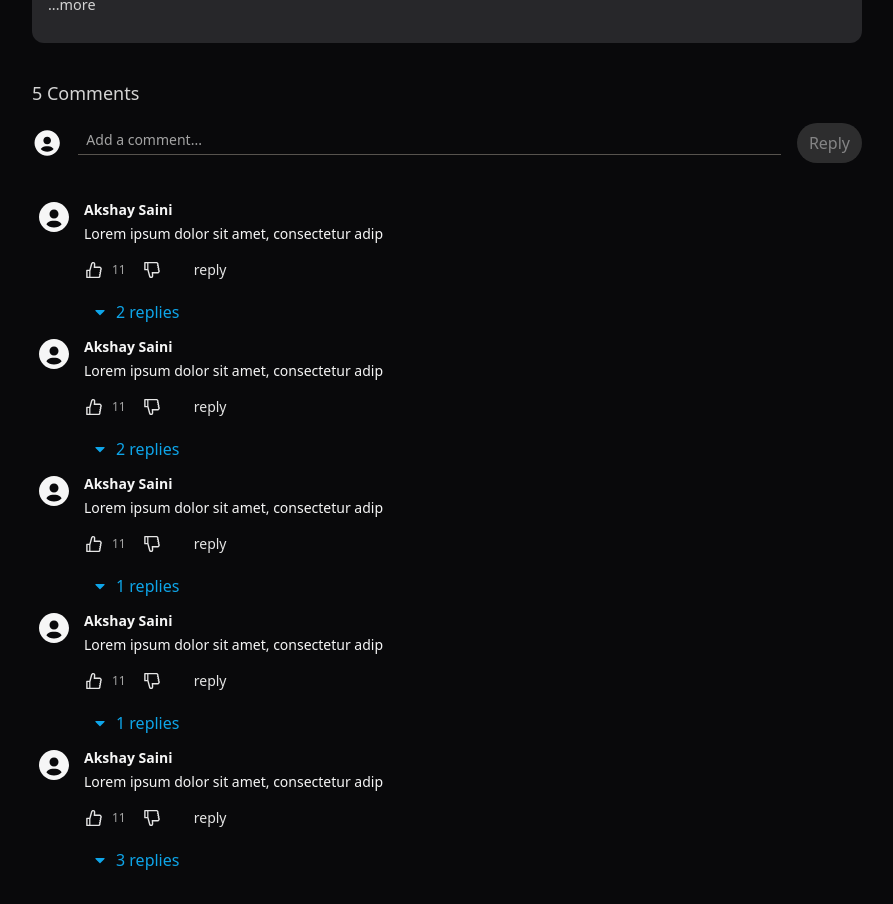
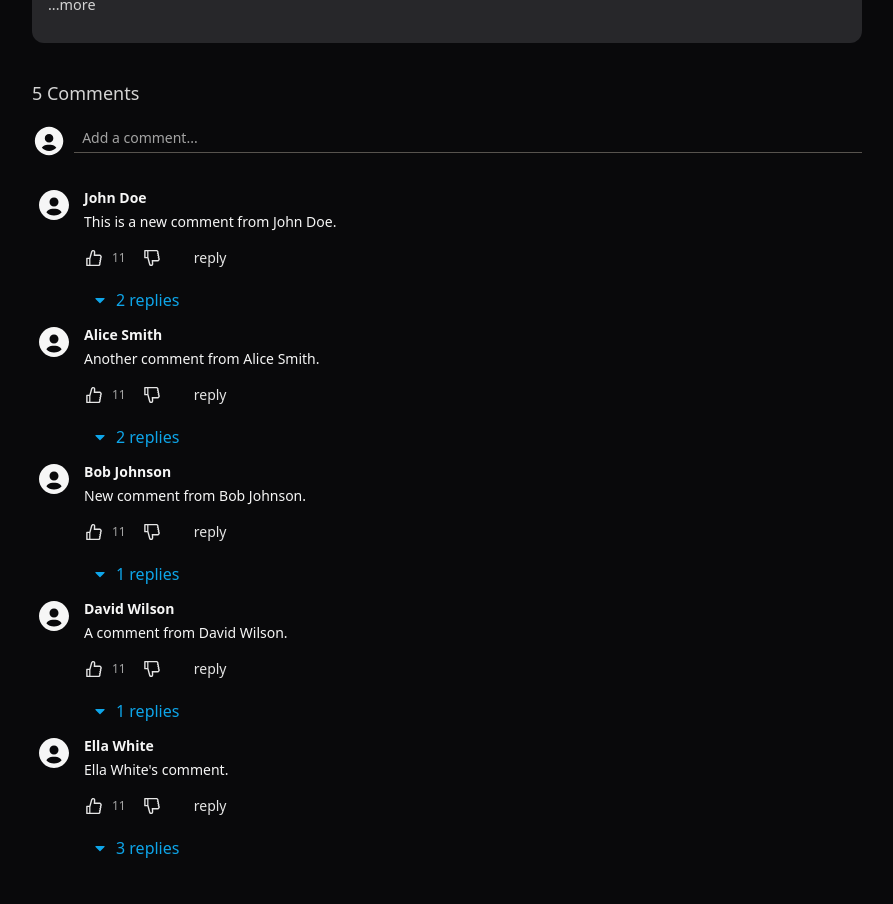
Before and after one commit to shifachaus/Youtube_clone, a React app: page /watch in a window 1280 px wide. Shown: the part 600-1504 px from the top of the page, without its empty margins (40-933 px from the left). Built offline with nearby package versions, Linux system fonts and the light colour scheme; no server answers; the HTML template or start-up script is replaced by a standard one.

Commit message:
feat: Added comment and reply functionality in nested comments

```diff
--- a/src/components/CommentInput.jsx
+++ b/src/components/CommentInput.jsx
@@ -10,9 +10,10 @@ const CommentInput = ({ cancelReply, index, comments, comment }) => {
       text: commnetReply,
       replies: [],
     });
+
+    cancelReply(index);
   };
 
-  console.log(comment);
   return (
     <div className="flex  flex-col gap-2 pl-5 ml-5 overflow-hidden ">
       <div className="flex items-center gap-2 ">
--- a/src/components/CommentsContainer.jsx
+++ b/src/components/CommentsContainer.jsx
@@ -4,56 +4,52 @@ import { BiSolidUserCircle } from "react-icons/bi";
 
 const commentsData = [
   {
-    name: "Akshay Saini",
-    text: "Lorem ipsum dolor sit amet, consectetur adip",
+    name: "John Doe",
+    text: "This is a new comment from John Doe.",
     replies: [
       {
-        name: "Akshay Saini",
-        text: "Lorem ipsum dolor sit amet, consectetur adip",
+        name: "Alice Smith",
+        text: "Reply from Alice Smith to John Doe.",
         replies: [],
       },
       {
-        name: "Akshay Saini",
-        text: "Lorem ipsum dolor sit amet, consectetur adip",
+        name: "Bob Johnson",
+        text: "Reply from Bob Johnson to John Doe.",
         replies: [],
       },
     ],
   },
   {
-    name: "Akshay Saini",
-    text: "Lorem ipsum dolor sit amet, consectetur adip",
+    name: "Alice Smith",
+    text: "Another comment from Alice Smith.",
     replies: [
       {
-        name: "Akshay Saini",
-        text: "Lorem ipsum dolor sit amet, consectetur adip",
+        name: "Charlie Brown",
+        text: "Reply from Charlie Brown to Alice Smith.",
         replies: [],
       },
       {
-        name: "Akshay Saini",
-        text: "Lorem ipsum dolor sit amet, consectetur adip",
+        name: "David Wilson",
+        text: "Reply from David Wilson to Alice Smith.",
         replies: [
           {
-            name: "Akshay Saini",
-            text: "Lorem ipsum dolor sit amet, consectetur adip",
+            name: "Emily Taylor",
+            text: "Reply from Emily Taylor to David Wilson.",
             replies: [
               {
-                name: "Akshay Saini",
-                text: "Lorem ipsum dolor sit amet, consectetur adip",
+                name: "Frank Davis",
+                text: "Reply from Frank Davis to Emily Taylor.",
                 replies: [
                   {
-                    name: "Akshay Saini",
-                    text: "Lorem ipsum dolor sit amet, consectetur adip",
-                    replies: [
-                      {
-                        name: "Akshay Saini",
-                        text: "Lorem ipsum dolor sit amet, consectetur adip",
+                    name: "Grace Harris",
+                    text: "Reply from Grace Harris to Frank Davis.",
                     replies: [],
                   },
                 ],
               },
               {
-                    name: "Akshay Saini",
-                    text: "Lorem ipsum dolor sit amet, consectetur adip",
+                name: "Helen Clark",
+                text: "Reply from Helen Clark to Emily Taylor.",
                 replies: [],
               },
             ],
@@ -62,47 +58,45 @@ const commentsData = [
       },
     ],
   },
-    ],
-  },
   {
-    name: "Akshay Saini",
-    text: "Lorem ipsum dolor sit amet, consectetur adip",
+    name: "Bob Johnson",
+    text: "New comment from Bob Johnson.",
     replies: [
       {
-        name: "Akshay Saini",
-        text: "Lorem ipsum dolor sit amet, consectetur adip",
+        name: "Isabel Lee",
+        text: "Reply from Isabel Lee to Bob Johnson.",
         replies: [],
       },
     ],
   },
   {
-    name: "Akshay Saini",
-    text: "Lorem ipsum dolor sit amet, consectetur adip",
+    name: "David Wilson",
+    text: "A comment from David Wilson.",
     replies: [
       {
-        name: "Akshay Saini",
-        text: "Lorem ipsum dolor sit amet, consectetur adip",
+        name: "John Doe",
+        text: "Reply from John Doe to David Wilson.",
         replies: [],
       },
     ],
   },
   {
-    name: "Akshay Saini",
-    text: "Lorem ipsum dolor sit amet, consectetur adip",
+    name: "Ella White",
+    text: "Ella White's comment.",
     replies: [
       {
-        name: "Akshay Saini",
-        text: "Lorem ipsum dolor sit amet, consectetur adip",
+        name: "Frank Davis",
+        text: "Reply from Frank Davis to Ella White.",
         replies: [],
       },
       {
-        name: "Akshay Saini",
-        text: "Lorem ipsum dolor sit amet, consectetur adip",
+        name: "Grace Harris",
+        text: "Reply from Grace Harris to Ella White.",
         replies: [],
       },
       {
-        name: "Akshay Saini",
-        text: "Lorem ipsum dolor sit amet, consectetur adip",
+        name: "Helen Clark",
+        text: "Reply from Helen Clark to Ella White.",
         replies: [],
       },
     ],
@@ -111,41 +105,65 @@ const commentsData = [
 
 const CommentsContainer = () => {
   const [addComment, setAddComments] = useState("");
+  const [comments, setComments] = useState(commentsData);
+  const [show, setShow] = useState(false);
 
   const setAComment = () => {
-    commentsData.push({
+    setComments((prevComments) => [
+      {
         name: "User",
         text: addComment,
         replies: [],
-    });
-
-    console.log(commentsData, addComment);
+      },
+      ...prevComments,
+    ]);
   };
 
   return (
     <div className="mt-4">
       <h1 className="text-lg font-medium text-neutral-300 mb-4">
         {" "}
-        {commentsData.length} Comments
+        {comments?.length} Comments
       </h1>
 
-      <div className="flex items-center gap-4 mb-8">
+      <div className="flex flex-col gap-2 mb-6">
+        <div className="flex items-center gap-2">
           <BiSolidUserCircle className="text-4xl" />
           <input
             className="text-sm pb-1 font-medium placeholder:text-neutral-400 px-2 w-full border-b border-stone-600 bg-zinc-950"
             placeholder="Add a comment..."
             type="text"
             value={addComment}
-          onChange={(e) => setAddComments(e.target.value)}
+            onChange={(e) => {
+              setAddComments(e.target.value), setShow(true);
+            }}
           />
+        </div>
+
+        {show && (
+          <div className="flex flex-end justify-end gap-2">
             <button
-          className="text-white  flex items-center gap-2 bg-neutral-600  opacity-50  rounded-full px-3 py-2"
+              onClick={() => setShow(false)}
+              className="text-neutral-200 font-medium flex items-center gap-2 hover:bg-neutral-700  rounded-full px-3 py-2 text-sm"
+            >
+              Cancel
+            </button>
+
+            <button
+              disabled={addComment.length == 0}
+              className={
+                addComment.length > 0
+                  ? `text-black font-medium flex items-center gap-2 bg-sky-500   rounded-full px-3 py-2`
+                  : "text-white  flex items-center gap-2 bg-neutral-600  opacity-50  rounded-full px-3 py-2"
+              }
               onClick={() => setAComment()}
             >
-          Reply
+              Comment
             </button>
           </div>
-      <CommentsList comments={commentsData} />
+        )}
+      </div>
+      <CommentsList comments={comments} />
     </div>
   );
 };
```
Lines whose indentation alone changed are shown as unchanged.
